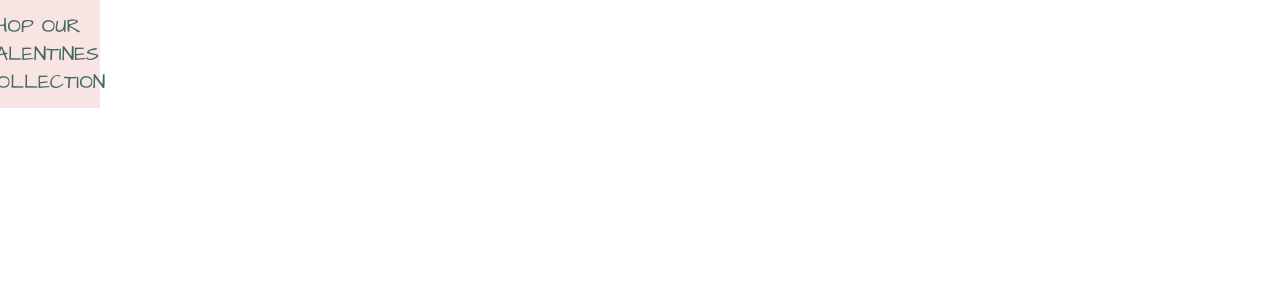
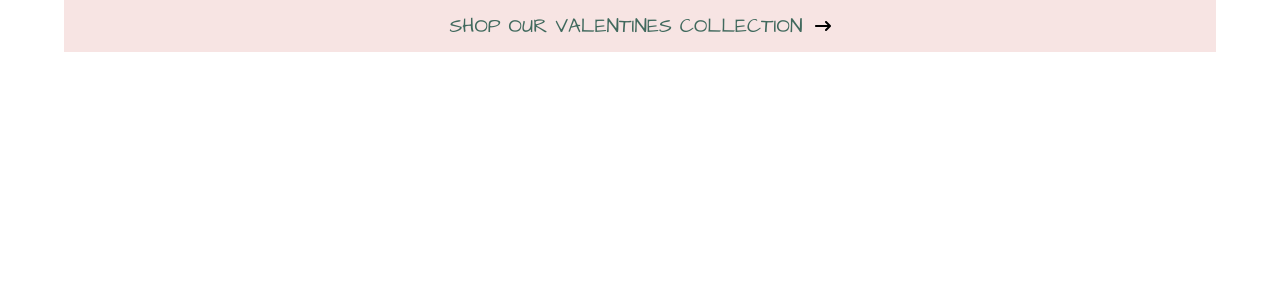
Before and after one commit to muratsimseekk/Cake-Shop, a React (Vite) app: page / in a window 1280 px wide. Shown: the top 300 px of the page. Built offline with nearby package versions, Linux system fonts and the light colour scheme; a web font is replaced by a local one.

Commit message:
solves main width

```diff
--- a/src/App.jsx
+++ b/src/App.jsx
@@ -5,7 +5,7 @@ import HomePage from "./pages/HomePage";
 
 function App() {
   return (
-    <div className="w-[100px]">
+    <div className="w-full flex justify-center">
       <Header />
       {/* <Routes>
         <Route path="/" element={<HomePage />} />
--- a/src/index.css
+++ b/src/index.css
@@ -5,5 +5,5 @@
 
 :root {
   font-family: Architects Daughter, Macondo, Roboto, Single Day, Whisper;
-  width: 100vh;
+  width: 100wh;
 }
--- a/src/pages/Header.jsx
+++ b/src/pages/Header.jsx
@@ -4,7 +4,7 @@ import { FaArrowRightLong } from "react-icons/fa6";
 
 function Header() {
   return (
-    <div className="w-full">
+    <div className="w-[90%]">
       <div className="flex items-center gap-3 bg-[#f7e4e3] justify-center py-3">
         <h3 className="font-architech text-[#40695d] text-xl ">
           SHOP OUR VALENTINES COLLECTION
```
